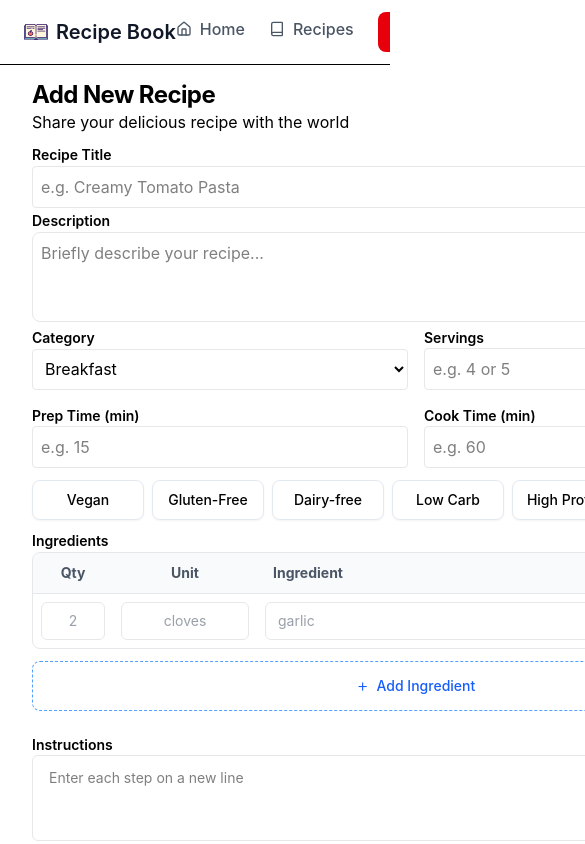
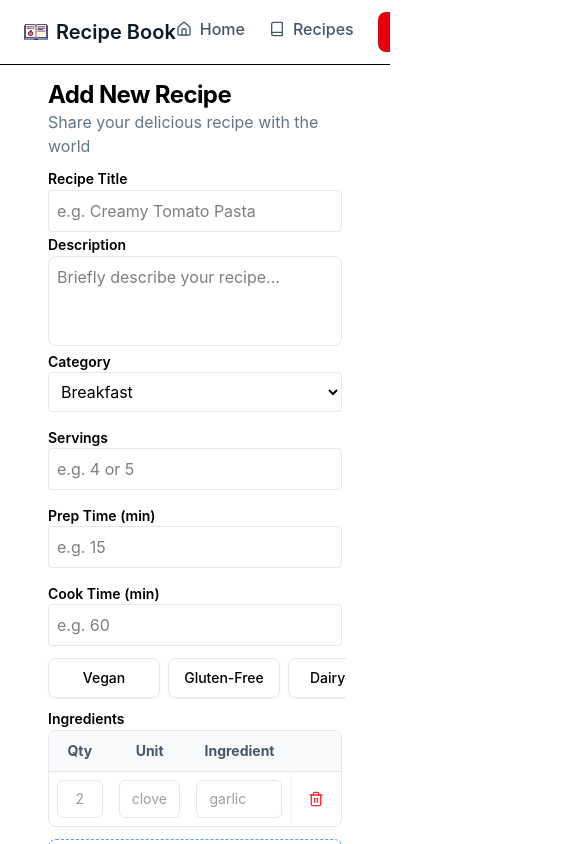
Before and after one commit to SrunTechsean/Interactive-Recipe-Book, a React (Vite) app: page /add in a window 390 px wide. Shown: the top 844 px of the page, 585 px wide, since content can reach past the window. Built offline with nearby package versions, Linux system fonts and the light colour scheme.

Commit message:
fix: styling issues

```diff
--- a/src/components/addRecipe-comp/recipeDes.jsx
+++ b/src/components/addRecipe-comp/recipeDes.jsx
@@ -31,7 +31,7 @@ export default function RecipeDes() {
 					className="w-full rounded-lg border input resize-none p-2"
 				/>
 			</div>
-			<div className="grid grid-cols-2 gap-4">
+			<div className="grid grid-cols-1 sm:grid-cols-2 gap-4">
 				<div className="grid space-y-2">
 					<label for="category" className="text-sm m-0 font-semibold">
 						Category
--- a/src/pages/AddRecipe.css
+++ b/src/pages/AddRecipe.css
@@ -1,9 +1,5 @@
 h1 {
 	font-size: revert;
-}
-
-.muted-foreground {
-	color: var(--color-text-muted);
 }
 
 input,
--- a/src/pages/AddRecipe.jsx
+++ b/src/pages/AddRecipe.jsx
@@ -16,9 +16,9 @@ function AddRecipeForm() {
 	};
 
 	return (
-		<section className="min-w-3xl mx-auto space-y-6">
+		<section className="w-full max-w-3xl mx-auto px-4 space-y-6">
 			<h1 className="text-3xl my-0 font-bold tracking-tight">Add New Recipe</h1>
-			<p className="text-muted-foreground mb-2">
+			<p className="text-brand-text-muted mb-2">
 				Share your delicious recipe with the world
 			</p>
 			<form className="space-y-6" onSubmit={(e) => e.preventDefault()}>
```
